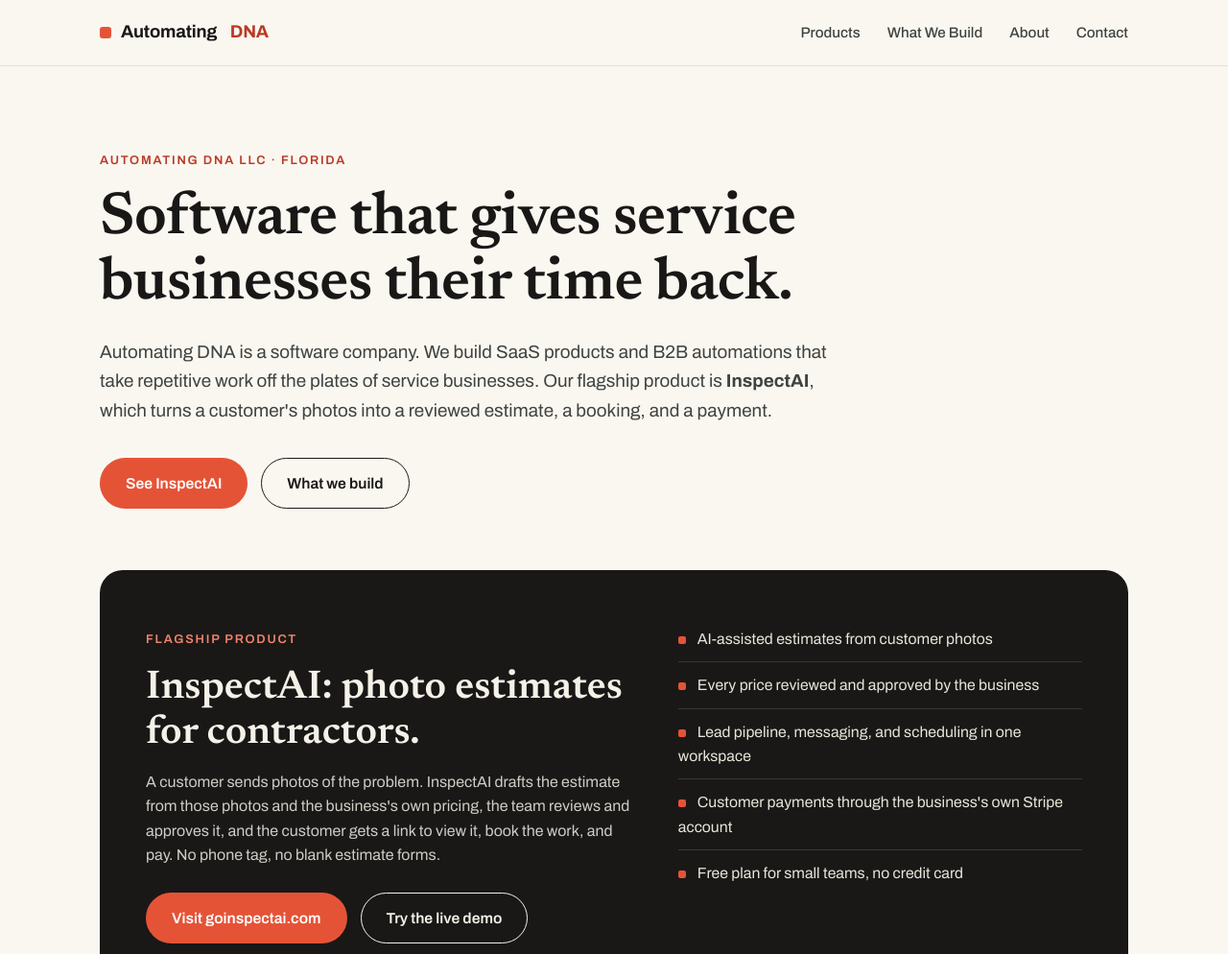
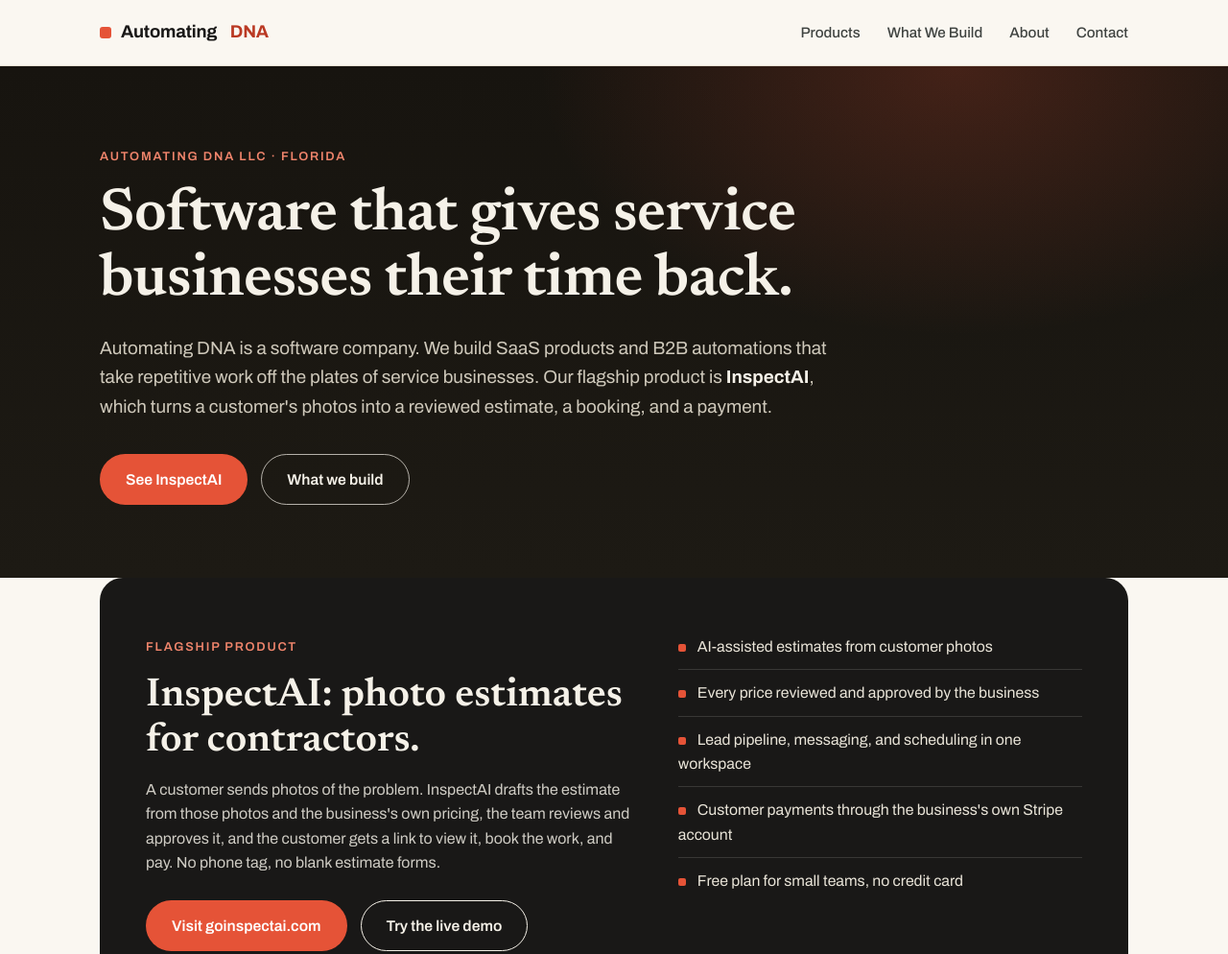
Before and after one commit to AutomatingDNA/adnasiteweb, a plain HTML site: page index.html in a window 1280 px wide. Shown: the top 994 px of the page at 96% size. Drawn offline with Linux system fonts and the light colour scheme.

Commit message:
Design upgrade: dark cinematic hero band on the homepage
Deep warm charcoal with a restrained orange glow behind the headline,
matching the bold dark direction approved for the InspectAI homepage.
Interior pages and the flagship block keep the shared palette.

```diff
--- a/assets/site.css
+++ b/assets/site.css
@@ -44,6 +44,19 @@
 
 /* Hero */
 .hero { padding: 88px 0 64px; }
+.dark-band {
+  background:
+    radial-gradient(55% 85% at 78% 0%, rgba(229, 83, 55, 0.22), rgba(229, 83, 55, 0) 62%),
+    linear-gradient(180deg, #17140f 0%, #1d1a14 100%);
+  color: #f5f1e8;
+}
+.dark-band .hero { padding: 84px 0 76px; }
+.dark-band h1.display { color: #f5f1e8; }
+.dark-band .lede { color: #cfc9bb; }
+.dark-band .lede strong { color: #f5f1e8; }
+.dark-band .eyebrow { color: #f0856c; }
+.dark-band .btn-ghost { color: #f5f1e8; border-color: rgba(245, 241, 232, 0.7); }
+.dark-band .btn-ghost:hover { background: #f5f1e8; color: #17140f; }
 .eyebrow { font-size: 0.8rem; font-weight: 600; letter-spacing: 0.14em; text-transform: uppercase; color: var(--accent-dark); margin-bottom: 18px; }
 h1.display {
   font-family: "Newsreader", Georgia, serif;
--- a/index.html
+++ b/index.html
@@ -56,6 +56,7 @@
 </header>
 
 <main>
+  <div class="dark-band">
     <div class="wrap">
       <div class="hero">
         <p class="eyebrow">Automating DNA LLC · Florida</p>
@@ -64,6 +65,7 @@
         <div class="cta-row">
           <a class="btn btn-primary" href="https://goinspectai.com">See InspectAI</a>
           <a class="btn btn-ghost" href="/services.html">What we build</a>
+        </div>
       </div>
     </div>
   </div>
```
Lines whose indentation alone changed are shown as unchanged.
